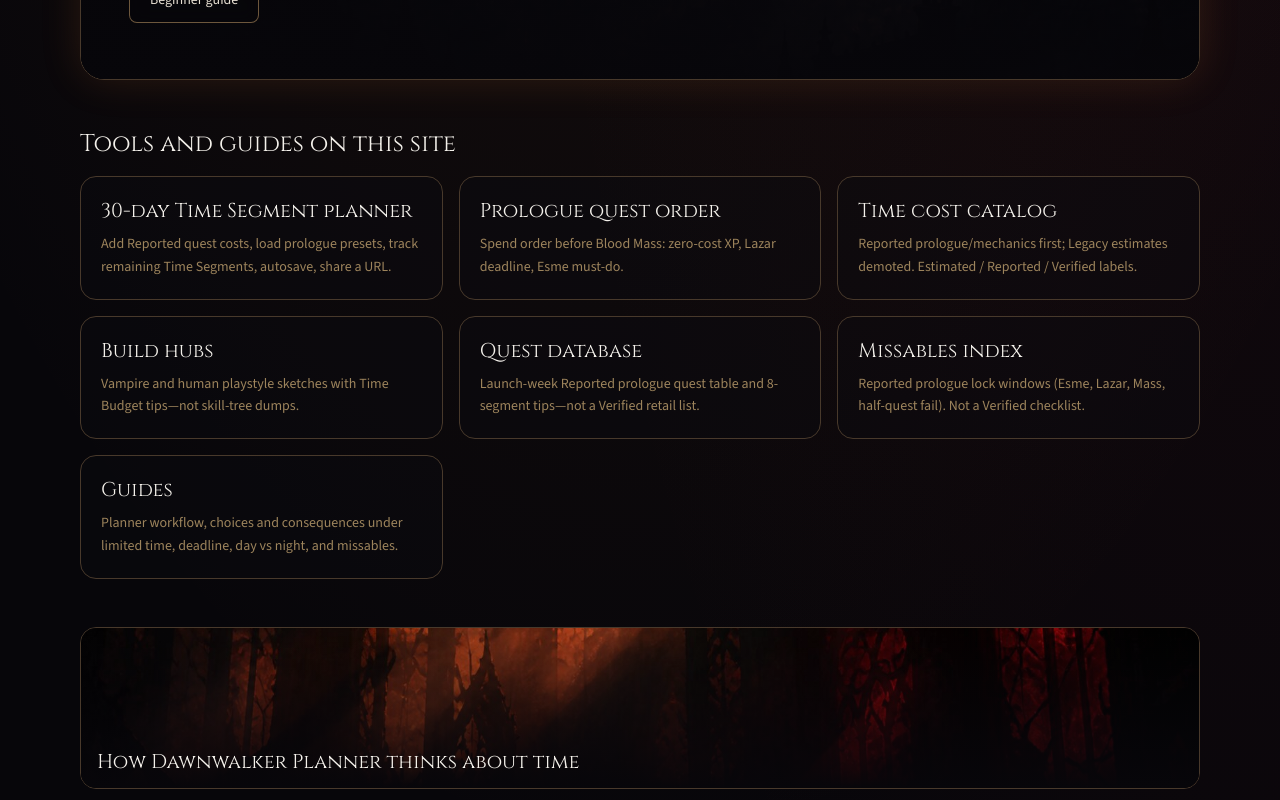
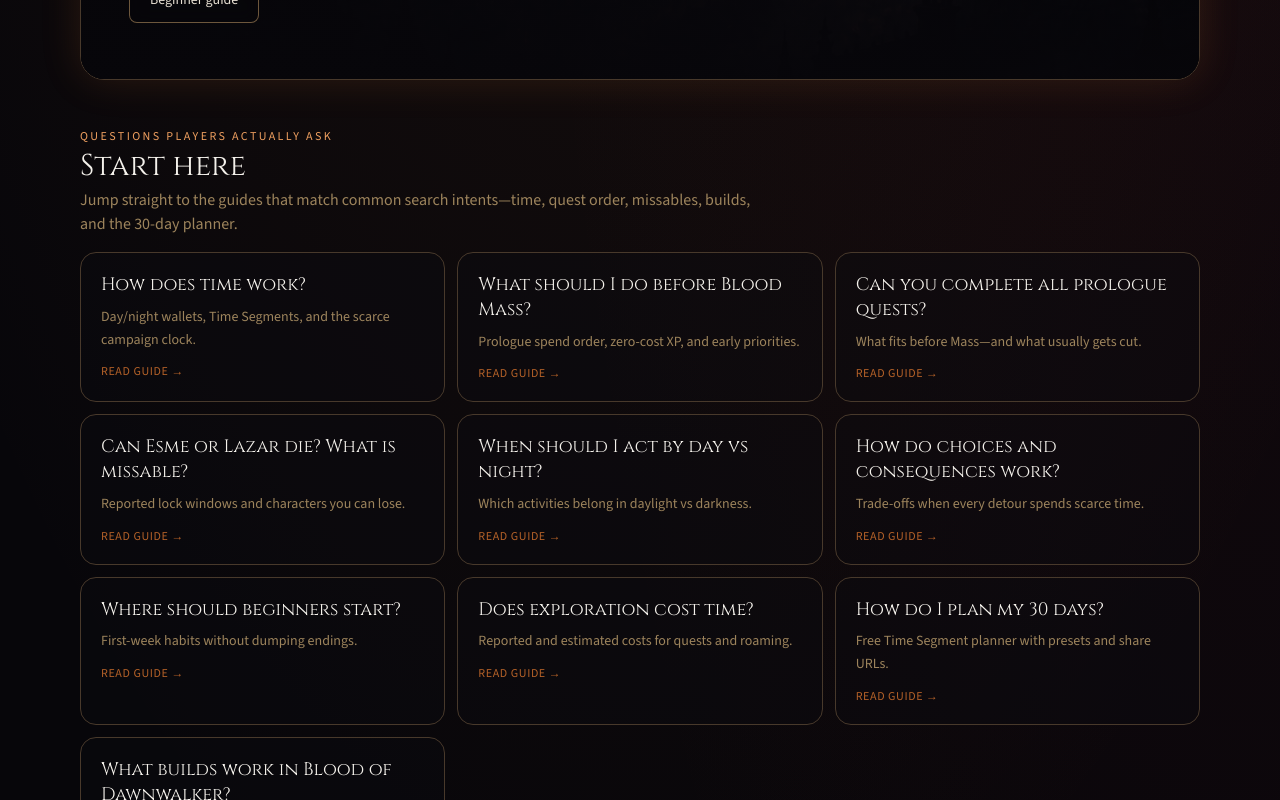
Before and after one commit to tumingguang-svg/dawnwalkerplanner, a Next.js app: page / in a window 1280 px wide. Shown: the part 620-1420 px from the top of the page. Built offline with nearby package versions, Linux system fonts and the light colour scheme; no server answers.

Commit message:
Homepage Start-here Q&A hub for guide SEO intents

```diff
--- a/src/app/page.tsx
+++ b/src/app/page.tsx
@@ -90,6 +90,92 @@
         </div>
 </section>
 
+
+      <section id="start-here" className="space-y-4">
+        <div className="space-y-1">
+          <p className="text-xs uppercase tracking-[0.2em] text-ember-400">
+            Questions players actually ask
+          </p>
+          <h2 className="font-display text-2xl text-dusk-50 md:text-3xl">
+            Start here
+          </h2>
+          <p className="max-w-2xl text-sm text-dusk-400 md:text-base">
+            Jump straight to the guides that match common search intents—time,
+            quest order, missables, builds, and the 30-day planner.
+          </p>
+        </div>
+        <div className="grid gap-3 sm:grid-cols-2 lg:grid-cols-3">
+          {[
+            {
+              href: "/guides/how-time-works",
+              q: "How does time work?",
+              blurb: "Day/night wallets, Time Segments, and the scarce campaign clock.",
+            },
+            {
+              href: "/guides/quest-order",
+              q: "What should I do before Blood Mass?",
+              blurb: "Prologue spend order, zero-cost XP, and early priorities.",
+            },
+            {
+              href: "/guides/can-you-do-everything",
+              q: "Can you complete all prologue quests?",
+              blurb: "What fits before Mass—and what usually gets cut.",
+            },
+            {
+              href: "/missables",
+              q: "Can Esme or Lazar die? What is missable?",
+              blurb: "Reported lock windows and characters you can lose.",
+            },
+            {
+              href: "/guides/day-vs-night",
+              q: "When should I act by day vs night?",
+              blurb: "Which activities belong in daylight vs darkness.",
+            },
+            {
+              href: "/guides/choices-and-consequences",
+              q: "How do choices and consequences work?",
+              blurb: "Trade-offs when every detour spends scarce time.",
+            },
+            {
+              href: "/beginner",
+              q: "Where should beginners start?",
+              blurb: "First-week habits without dumping endings.",
+            },
+            {
+              href: "/time-costs",
+              q: "Does exploration cost time?",
+              blurb: "Reported and estimated costs for quests and roaming.",
+            },
+            {
+              href: "/planner",
+              q: "How do I plan my 30 days?",
+              blurb: "Free Time Segment planner with presets and share URLs.",
+            },
+            {
+              href: "/builds",
+              q: "What builds work in Blood of Dawnwalker?",
+              blurb: "Vampire and human playstyle hubs with time tips.",
+            },
+          ].map((item) => (
+            <Link
+              key={item.href + item.q}
+              href={item.href}
+              className="card-surface group flex flex-col rounded-2xl p-4 transition-colors hover:border-ember-500/50 sm:p-5"
+            >
+              <h3 className="font-display text-lg leading-snug text-dusk-50 group-hover:text-ember-400 transition-colors">
+                {item.q}
+              </h3>
+              <p className="mt-2 text-sm leading-relaxed text-dusk-400">
+                {item.blurb}
+              </p>
+              <span className="mt-3 text-xs font-medium uppercase tracking-wider text-ember-500/80 group-hover:text-ember-400">
+                Read guide →
+              </span>
+            </Link>
+          ))}
+        </div>
+      </section>
+
       <section id="tools" className="space-y-4">
         <h2 className="font-display text-2xl text-dusk-50">
           Tools and guides on this site
@@ -158,7 +244,7 @@
         />
         <div className="absolute inset-0 bg-gradient-to-t from-night-950 via-night-950/50 to-transparent" />
         <p className="absolute bottom-3 left-4 right-4 font-display text-lg text-dusk-50 md:text-xl">
-          How Dawnwalker Planner thinks about time
+          Deeper reading: how Dawnwalker Planner thinks about time
         </p>
       </div>
 
```
